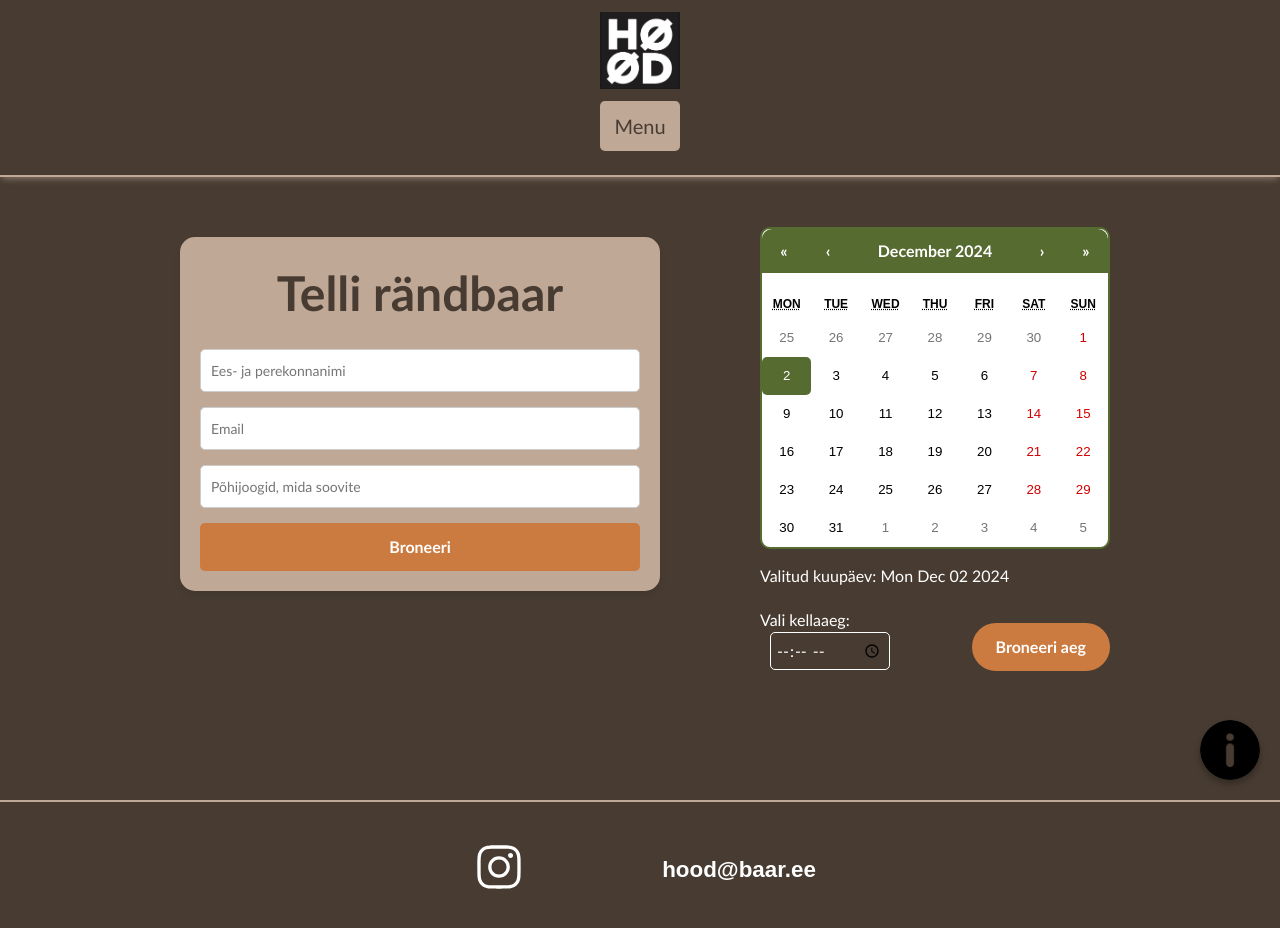
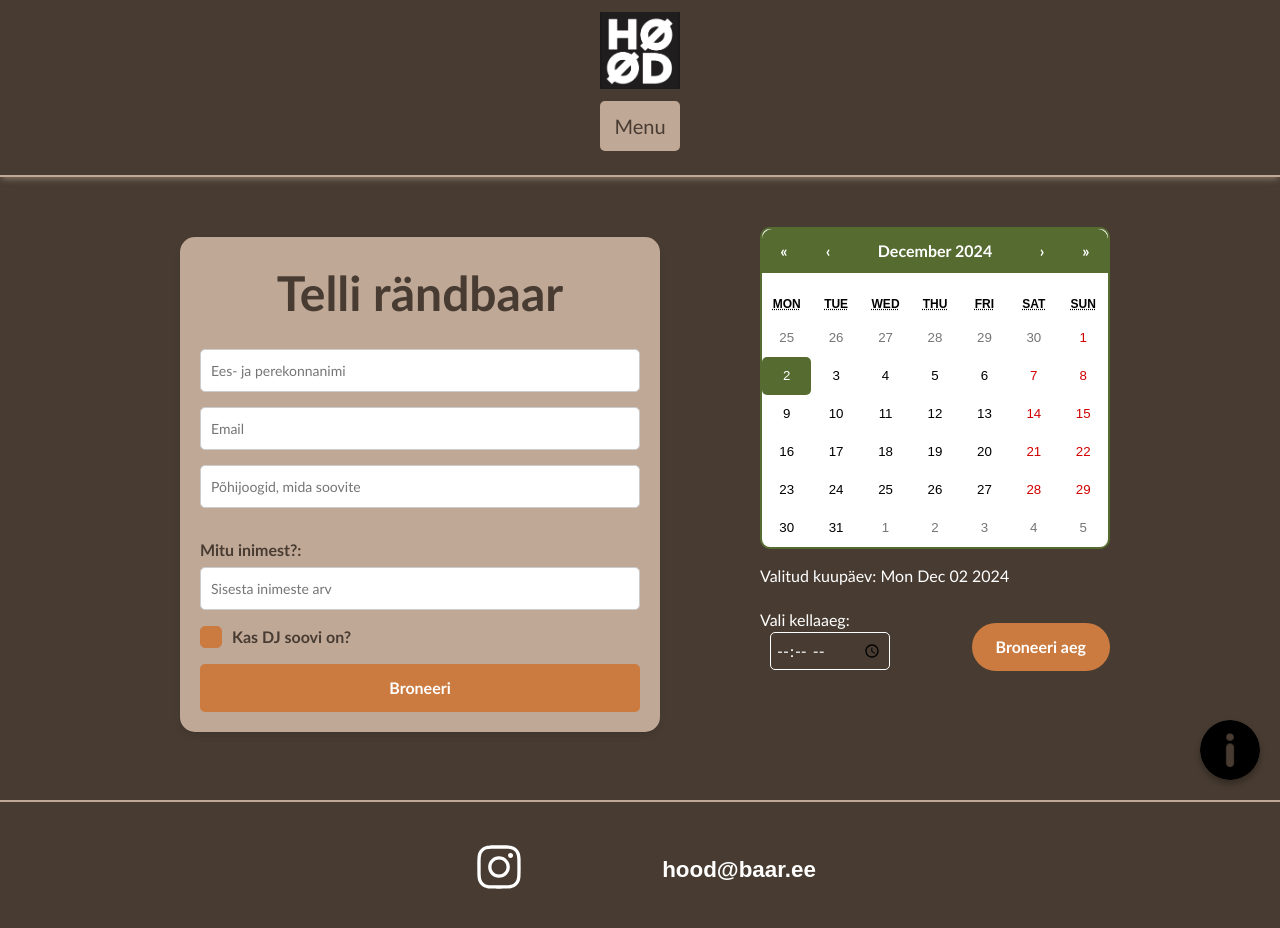
Before and after one commit to rogerpurtsak/portable_bar, a React (Vite) app in the folder frontend/: page /broneeri in a window 1280 px wide. Shown: the top 928 px of the page. Built offline with nearby package versions, Linux system fonts and the light colour scheme.

Commit message:
Lisasin broneeri.jsx-is  2 lisanuppu "mitu inimest?" ja "kas dj soovi on". Broneeri.css-is tegin kujunduse nuppudele.

```diff
--- a/frontend/src/pages/Broneeri.jsx
+++ b/frontend/src/pages/Broneeri.jsx
@@ -13,6 +13,22 @@ function Broneeri() {
                         <input type="text" placeholder="Ees- ja perekonnanimi" />
                         <input type="email" placeholder="Email" />
                         <input type="text" placeholder="Põhijoogid, mida soovite" />
+                        <div className="alcohol-people">
+                            <label htmlFor="alcohol-people-input">
+                            Mitu inimest?:
+                                </label>
+                                <input
+                                    type="number"
+                                    id="alcohol-people-input"
+                                    placeholder="Sisesta inimeste arv"
+                                    />
+                                    </div>
+                        <div className="dj-option">
+                            <label className="styled-checkbox">
+                                <input type="checkbox" id="dj-request" />
+                                <span>Kas DJ soovi on?</span>
+                                </label>
+                        </div>
                         <button type="submit">Broneeri</button>
                     </form>
                 </div>
--- a/frontend/src/pages/broneeri.css
+++ b/frontend/src/pages/broneeri.css
@@ -161,3 +161,83 @@
         width: 70%; /* Ensure consistency */
     }
 }
+
+/* Checkbox stiilimine */
+.styled-checkbox {
+    display: flex;
+    align-items: center;
+    gap: 10px; /* Ruumi checkboxi ja teksti vahel */
+}
+
+.styled-checkbox input[type="checkbox"] {
+    appearance: none; /* Peida vaikimisi checkbox */
+    background-color: #CC7B40; /* Vaikimisi oranž taust */
+    border: 1px solid #CC7B40; /* Ääris */
+    width: 20px; /* Checkboxi laius */
+    height: 20px; /* Checkboxi kõrgus */
+    border-radius: 5px; /* Ümarad nurgad */
+    cursor: pointer; /* Hiirekursor */
+    position: relative;
+    display: inline-block;
+    transition: background-color 0.3s ease, border-color 0.3s ease; /* Sujuv üleminek */
+}
+
+/* Märgitud checkbox */
+.styled-checkbox input[type="checkbox"]:checked {
+    background-color: #556B2F; /* Märgitud oleku värv - roheline */
+    border-color: #556B2F; /* Märgitud oleku ääris */
+}
+
+.styled-checkbox input[type="checkbox"]:checked::after {
+    content: ''; /* Linnukese lisamine */
+    position: absolute;
+    top: 4px; /* Linnukese paigutus */
+    left: 7px;
+    width: 5px;
+    height: 10px;
+    border: solid white; /* Linnukese värv */
+    border-width: 0 2px 2px 0;
+    transform: rotate(45deg); /* Linnukese kuju */
+}
+
+/* Teksti stiil checkboxi kõrval */
+.styled-checkbox span {
+    font-family: 'Gill Sans', 'Gill Sans MT', Calibri, 'Trebuchet MS', sans-serif;
+    font-size: 16px;
+    color: #483C32;
+    font-weight: bold;
+}
+
+/* Sektsiooni paigutus */
+.alcohol-people {
+    display: flex;
+    flex-direction: column; /* Aseta silt ja tekstikast vertikaalselt */
+    gap: 5px; /* Ruumi lisamine sildi ja sisendi vahele */
+    margin-top: 15px; /* Ruumi lisamine sektsiooni kohal */
+}
+
+/* Silt */
+.alcohol-people label {
+    font-family: 'Gill Sans', 'Gill Sans MT', Calibri, 'Trebuchet MS', sans-serif;
+    font-size: 16px;
+    color: #483C32;
+    font-weight: bold;
+}
+
+/* Tekstikast */
+.alcohol-people input {
+    font-family: 'Gill Sans', 'Gill Sans MT', Calibri, 'Trebuchet MS', sans-serif;
+    width: 100%; /* Võtab kogu saadaval oleva laiuse */
+    padding: 10px;
+    font-size: 14px;
+    border: 1px solid #ccc;
+    border-radius: 5px; /* Ümarad nurgad */
+    box-sizing: border-box;
+    transition: border-color 0.3s ease;
+}
+
+/* Fookuse efekt */
+.alcohol-people input:focus {
+    border-color: #CC7B40; /* Kui sisend on aktiivne */
+    outline: none; /* Eemaldab sinise joone */
+}
```
